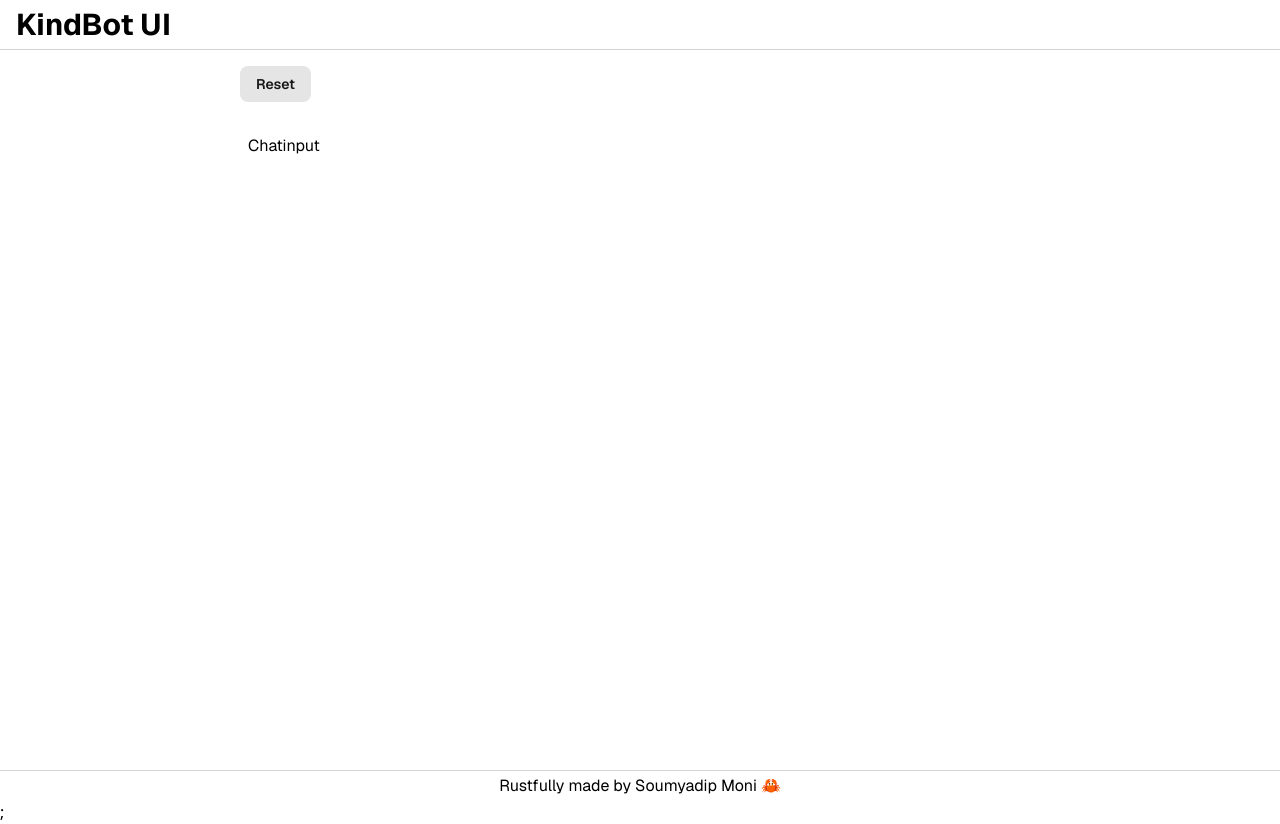
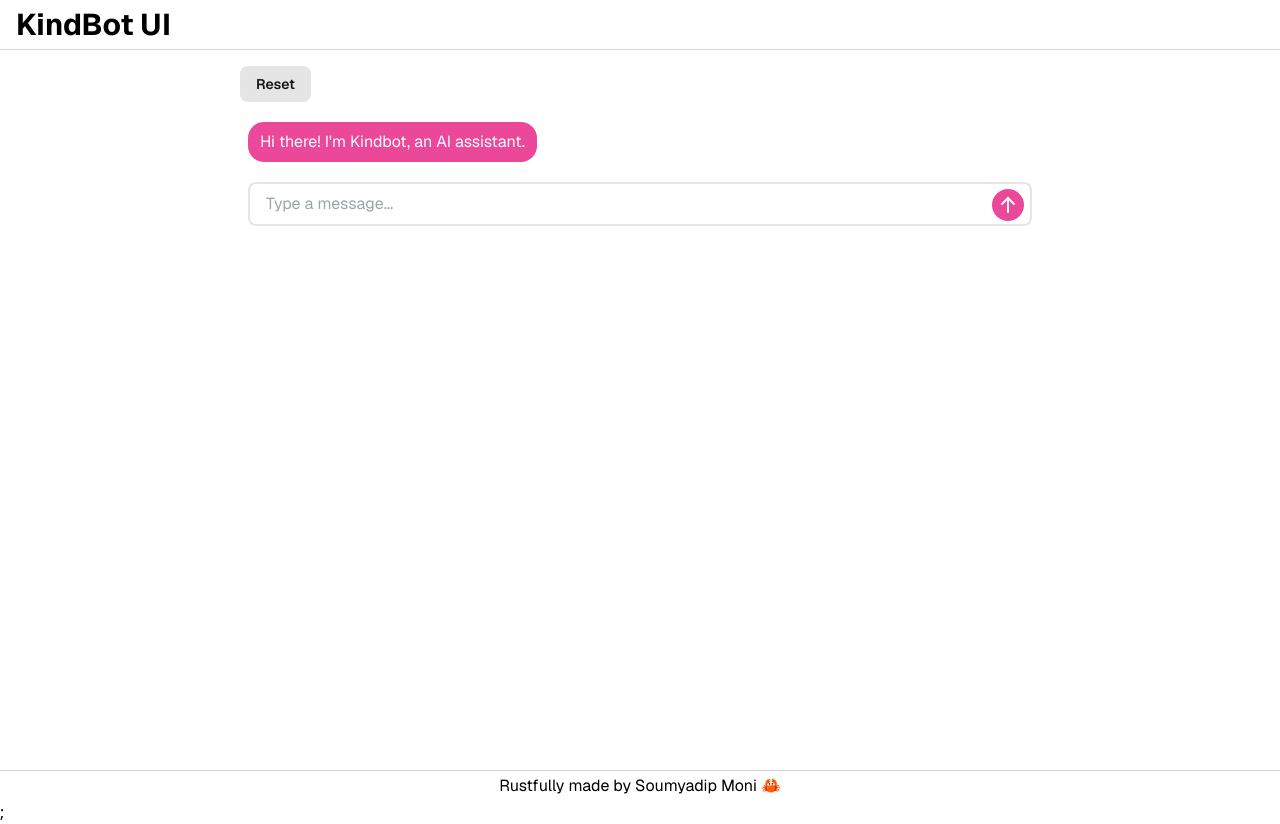
Before and after one commit to AvaterClasher/kind-chatbot-frontend-2, a Next.js app: page / in a window 1280 px wide. Built offline with nearby package versions, Linux system fonts and the light colour scheme.

Commit message:
feat: :sparkles: Added Chat Input component

```diff
--- a/components/Chat/Chat.tsx
+++ b/components/Chat/Chat.tsx
@@ -4,27 +4,31 @@ import { Message } from "@/types";
 import { FC } from "react";
 import { ResetChat } from "./ResetChat";
 import { ChatMessage } from "./ChatMessage";
+import { ChatInput } from "./ChatInput";
 
 interface Props {
 	messages: Message[];
 	loading: boolean;
+	onSend: (message: Message) => void;
 	onReset: () => void;
 }
 
-export const Chat: FC<Props> = ({ messages, loading, onReset }) => {
+export const Chat: FC<Props> = ({ messages, loading, onSend, onReset }) => {
 	return (
 		<>
 			<div className="flex flex-row justify-between items-center mb-4">
 				<ResetChat onReset={onReset} />
 			</div>
+
 			<div className="flex flex-col rounded-lg px-2 border-neutral-300">
 				{messages.map((message, index) => (
 					<div key={index} className="my-1">
 						<ChatMessage message={message} />
 					</div>
 				))}
+
 				<div className="mt-4 bottom-[56px] left-0 w-full">
-					Chatinput
+					<ChatInput onSend={onSend} />
 				</div>
 			</div>
 		</>
--- /dev/null
+++ b/components/Chat/ChatInput.tsx
@@ -0,0 +1,65 @@
+import { Message } from "@/types";
+import { IconArrowUp } from "@tabler/icons-react";
+import { FC, KeyboardEvent, useEffect, useRef, useState } from "react";
+
+interface Props {
+  onSend: (message: Message) => void;
+}
+
+export const ChatInput: FC<Props> = ({ onSend }) => {
+  const [content, setContent] = useState<string>();
+
+  const textareaRef = useRef<HTMLTextAreaElement>(null);
+
+  const handleChange = (e: React.ChangeEvent<HTMLTextAreaElement>) => {
+    const value = e.target.value;
+    if (value.length > 4000) {
+      alert("Message limit is 4000 characters");
+      return;
+    }
+
+    setContent(value);
+  };
+
+  const handleSend = () => {
+    if (!content) {
+      alert("Please enter a message");
+      return;
+    }
+    onSend({ role: "user", content });
+    setContent("");
+  };
+
+  const handleKeyDown = (e: KeyboardEvent<HTMLTextAreaElement>) => {
+    if (e.key === "Enter" && !e.shiftKey) {
+      e.preventDefault();
+      handleSend();
+    }
+  };
+
+  useEffect(() => {
+    if (textareaRef && textareaRef.current) {
+      textareaRef.current.style.height = "inherit";
+      textareaRef.current.style.height = `${textareaRef.current?.scrollHeight}px`;
+    }
+  }, [content]);
+
+  return (
+    <div className="relative">
+      <textarea
+        ref={textareaRef}
+        className="min-h-[44px] rounded-lg pl-4 pr-12 py-2 w-full focus:outline-none focus:ring-1 focus:ring-neutral-300 border-2 border-neutral-200"
+        style={{ resize: "none" }}
+        placeholder="Type a message..."
+        value={content}
+        rows={1}
+        onChange={handleChange}
+        onKeyDown={handleKeyDown}
+      />
+
+      <button onClick={() => handleSend()}>
+        <IconArrowUp className="absolute right-2 bottom-3 h-8 w-8 hover:cursor-pointer rounded-full p-1 bg-pink-500 text-white hover:bg-blue-500" />
+      </button>
+    </div>
+  );
+};
--- a/package.json
+++ b/package.json
@@ -9,6 +9,7 @@
     "lint": "next lint"
   },
   "dependencies": {
+    "@tabler/icons-react": "^2.47.0",
     "geist": "^1.2.2",
     "next": "14.1.0",
     "react": "^18",
--- a/pages/index.tsx
+++ b/pages/index.tsx
@@ -7,11 +7,17 @@ import { Navbar } from "@/components/Layout/Navbar";
 import { Footer } from "@/components/Layout/Footer";
 import { Chat } from "@/components/Chat/Chat";
 import { Message } from "@/types";
-import { FC, useState } from "react";
+import { FC, useState,useRef, useEffect} from "react";
 
 export default function Home() {
 	const [messages, setMessages] = useState<Message[]>([]);
 	const [loading, setLoading] = useState<boolean>(false);
+
+  const messagesEndRef = useRef<HTMLDivElement>(null);
+
+  const scrollToBottom = () => {
+    messagesEndRef.current?.scrollIntoView({ behavior: "smooth" });
+  };
 
 	const handleReset = () => {
 		setMessages([
@@ -21,6 +27,54 @@ export default function Home() {
 			},
 		]);
 	};
+
+  const handleSend = async (message: Message) => {
+    const updatedMessages = [...messages, message];
+
+    setMessages(updatedMessages);
+    setLoading(true);
+
+    // const response = await fetch("http://127.0.0.1:8000/chat", {
+    //   method: "POST",
+    //   headers: {
+    //     "Content-Type": "application/json"
+    //   },
+    //   body: JSON.stringify({
+    //     user_message: message.content
+    //   })
+    // });
+
+    // if (!response.ok) {
+    //   setLoading(false);
+    //   throw new Error(response.statusText);
+    // }
+
+    // const data = await response.json();
+
+    // setLoading(false);
+
+    // setMessages((messages) => [
+    //   ...messages,
+    //   {
+    //     role: "assistant",
+    //     content: data.chatbot_response
+    //   }
+    // ]);
+  };
+
+  useEffect(() => {
+    scrollToBottom();
+  }, [messages]);
+
+  useEffect(() => {
+    setMessages([
+      {
+        role: "assistant",
+        content: `Hi there! I'm Kindbot, an AI assistant.`
+      }
+    ]);
+  }, []);
+
 
 	return (
 		<>
@@ -41,8 +95,10 @@ export default function Home() {
 							<Chat
 								messages={messages}
 								loading={loading}
+								onSend={handleSend}
 								onReset={handleReset}
 							/>
+              <div ref={messagesEndRef} />
 						</div>
 					</div>
 					<Footer />
```
Also changed, not shown: components/Chat/ChatLoader.tsx (added), 1 other file (tests, documents, lock files or other folders).
